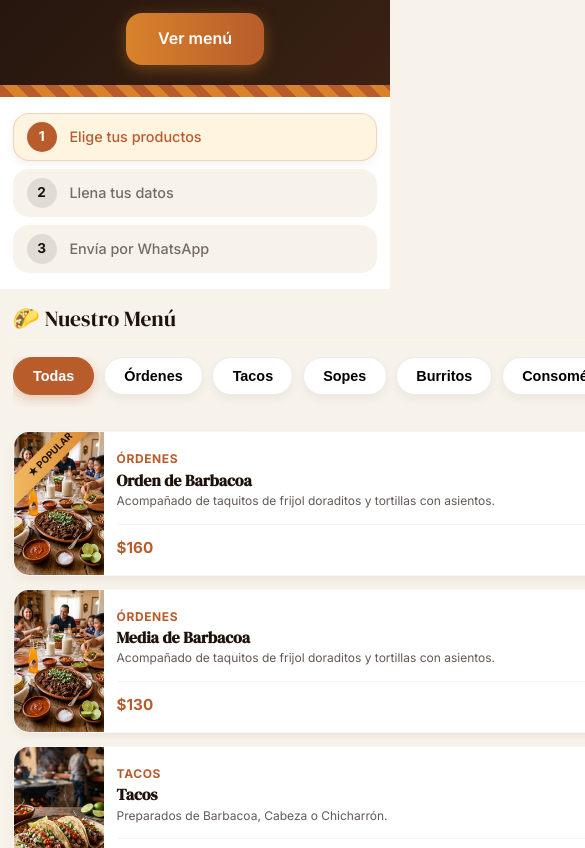
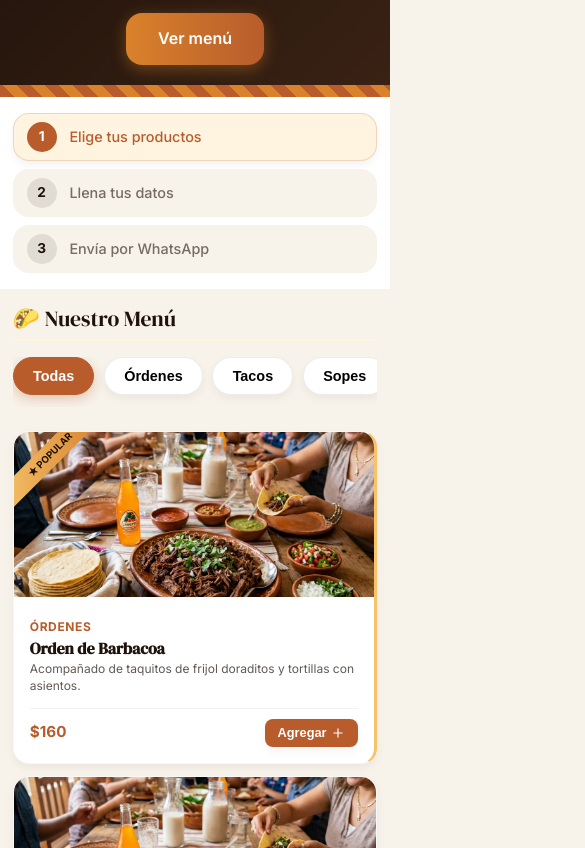
Before and after one commit to Denalatika/barbacoatatemada, a plain HTML site: page sistema-pedidos/index.html in a window 390 px wide. Shown: the part 227-1075 px from the top of the page, 585 px wide, since content can reach past the window. Drawn offline with Linux system fonts and the light colour scheme.

Commit message:
fix: resolve horizontal layout overflow and mobile/tablet alignment issues

```diff
--- a/sistema-pedidos/index.html
+++ b/sistema-pedidos/index.html
@@ -17,7 +17,7 @@
     <link href="https://fonts.googleapis.com/css2?family=DM+Serif+Display&family=Inter:wght@400;500;600;700&display=swap" rel="stylesheet">
 
     <!-- Estilos -->
-    <link rel="stylesheet" href="pedidos.css?v=1.0.2">
+    <link rel="stylesheet" href="pedidos.css?v=1.0.4">
 
     <!-- Favicon -->
     <link rel="icon" type="image/png" href="../assets/images/logo.png">
@@ -310,6 +310,6 @@
 
     <!-- Scripts -->
     <script src="menu-data.js"></script>
-    <script src="pedidos.js?v=1.0.2"></script>
+    <script src="pedidos.js?v=1.0.4"></script>
 </body>
 </html>
--- a/sistema-pedidos/pedidos.css
+++ b/sistema-pedidos/pedidos.css
@@ -33,6 +33,11 @@
     margin: 0;
     padding: 0;
     box-sizing: border-box;
+}
+
+html, body {
+    max-width: 100%;
+    overflow-x: hidden;
 }
 
 body {
@@ -242,6 +247,11 @@ a {
     gap: 2rem;
 }
 
+.menu-section,
+.sticky-sidebar {
+    min-width: 0;
+}
+
 @media (min-width: 1024px) {
     .main-layout {
         grid-template-columns: 1.7fr 1.3fr;
@@ -271,6 +281,8 @@ a {
 
 /* Categorías del Menú */
 .categories-container {
+    width: 100%;
+    max-width: 100%;
     margin-bottom: 1.5rem;
     overflow-x: auto;
     white-space: nowrap;
@@ -317,7 +329,7 @@ a {
     gap: 1.2rem;
 }
 
-@media (min-width: 600px) {
+@media (min-width: 768px) {
     .menu-grid {
         grid-template-columns: repeat(2, 1fr);
     }
@@ -1258,16 +1270,19 @@ textarea.form-control {
     }
 
     .product-card {
-        min-height: 120px;
+        flex-direction: column;
+        min-height: auto;
     }
 
     .product-image-wrapper {
-        width: 90px;
-        min-width: 90px;
+        width: 100%;
+        height: 165px;
+        min-width: 100%;
     }
 
     .product-card-content {
-        padding: 0.8rem;
+        padding: 1rem;
+        width: 100%;
     }
 
     .product-name {
```
